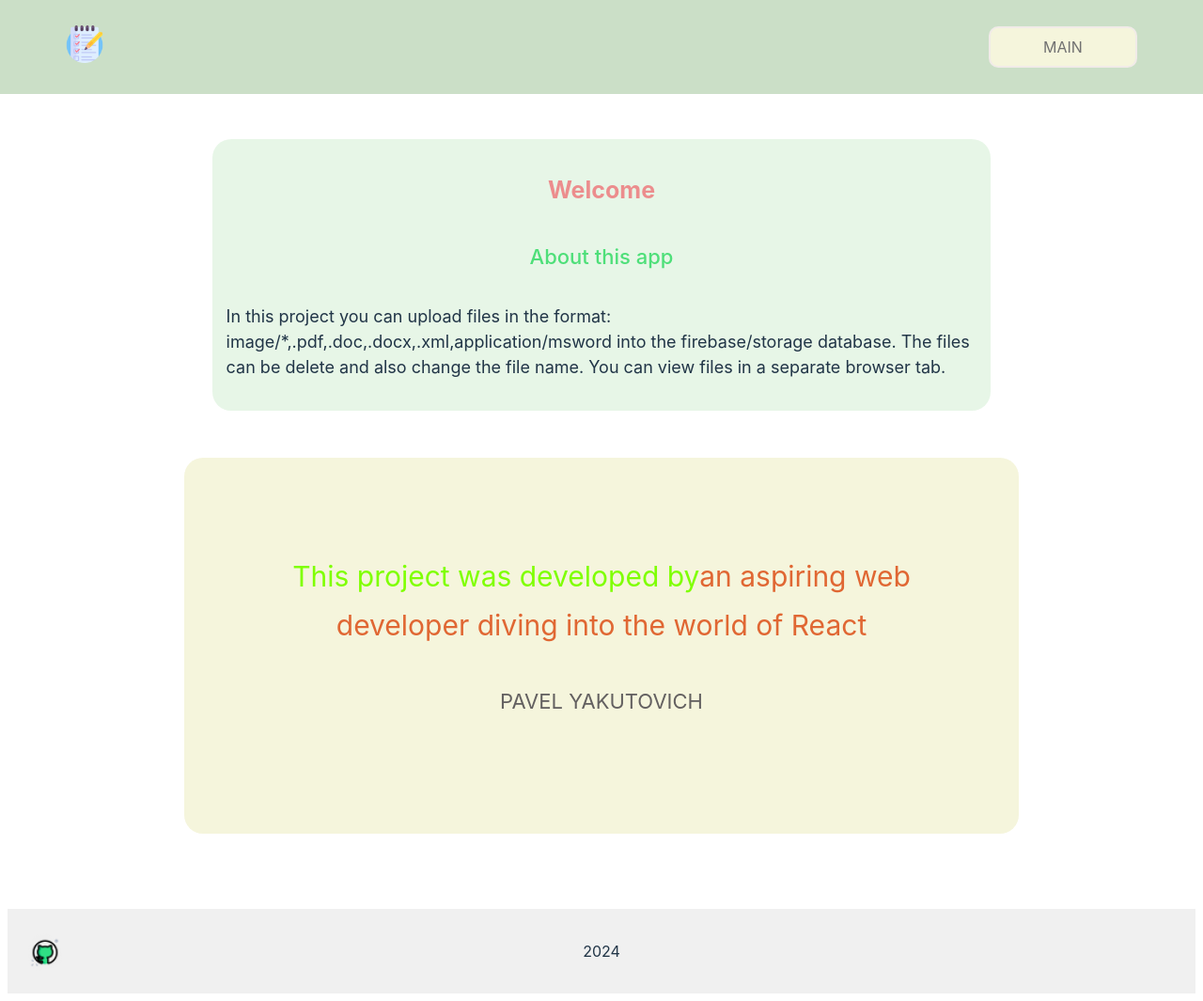
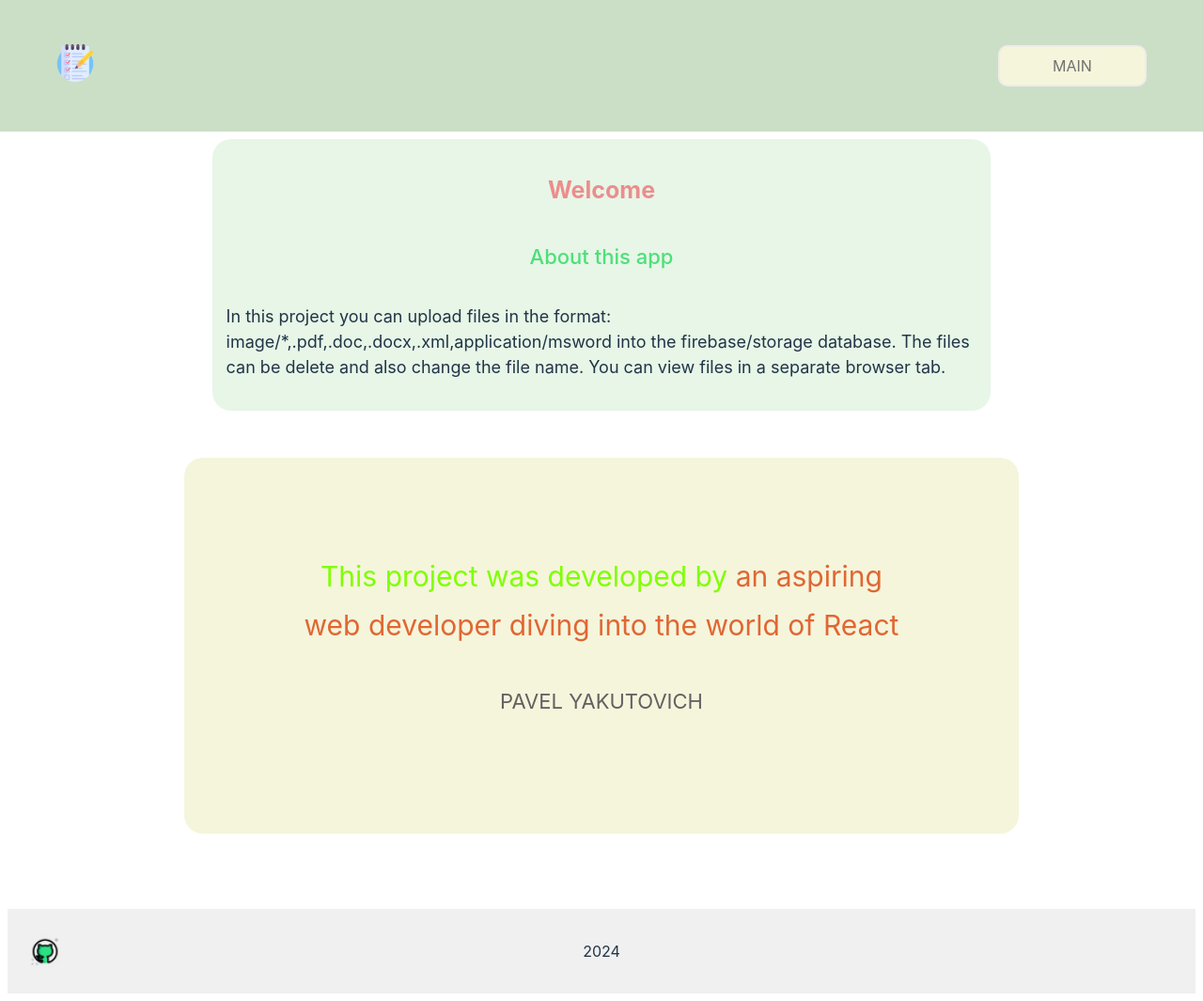
Before and after one commit to MisterYakutovich/react-project, a React (Vite) app in the folder react-project/: page / in a window 1280 px wide. Shown: the whole page at 94% size. Built offline with nearby package versions, Linux system fonts and the light colour scheme.

Commit message:
fix:add '&nbsp;' in Welcome,remove padding-top: 5px in Footer.module for .developers,changed pading for header in Header.tsx and .main_container in Welcome.module

```diff
--- a/react-project/src/Welcome.tsx
+++ b/react-project/src/Welcome.tsx
@@ -17,7 +17,7 @@ function Welcome() {
       <section className={styles.about}>
         <div className={styles.about_section_title}>
           <p className={styles.about_title}>
-            This project was developed by
+            This project was developed by&nbsp;
             <span>
               an aspiring web developer diving into the world of React
             </span>
--- a/react-project/src/components/footer/Footer.module.scss
+++ b/react-project/src/components/footer/Footer.module.scss
@@ -26,8 +26,7 @@ $background-color_1: #f0f0f0;
   justify-content: end;
 }
 .developers {
-  padding-top: 5px;
-  font-size: 10px;
+  font-size: 0px;
   display: flex;
   gap: 5px;
 }
--- a/react-project/src/components/header/Header.module.scss
+++ b/react-project/src/components/header/Header.module.scss
@@ -19,7 +19,7 @@ $background-color_4: #cbdfc772;
   left: 0px;
   top: 0px;
   background-color: $background-color_1;
-  padding: 0 30px;
+  padding: 20px;
   margin: 0 auto;
   position: absolute;
   top: 0;
```
